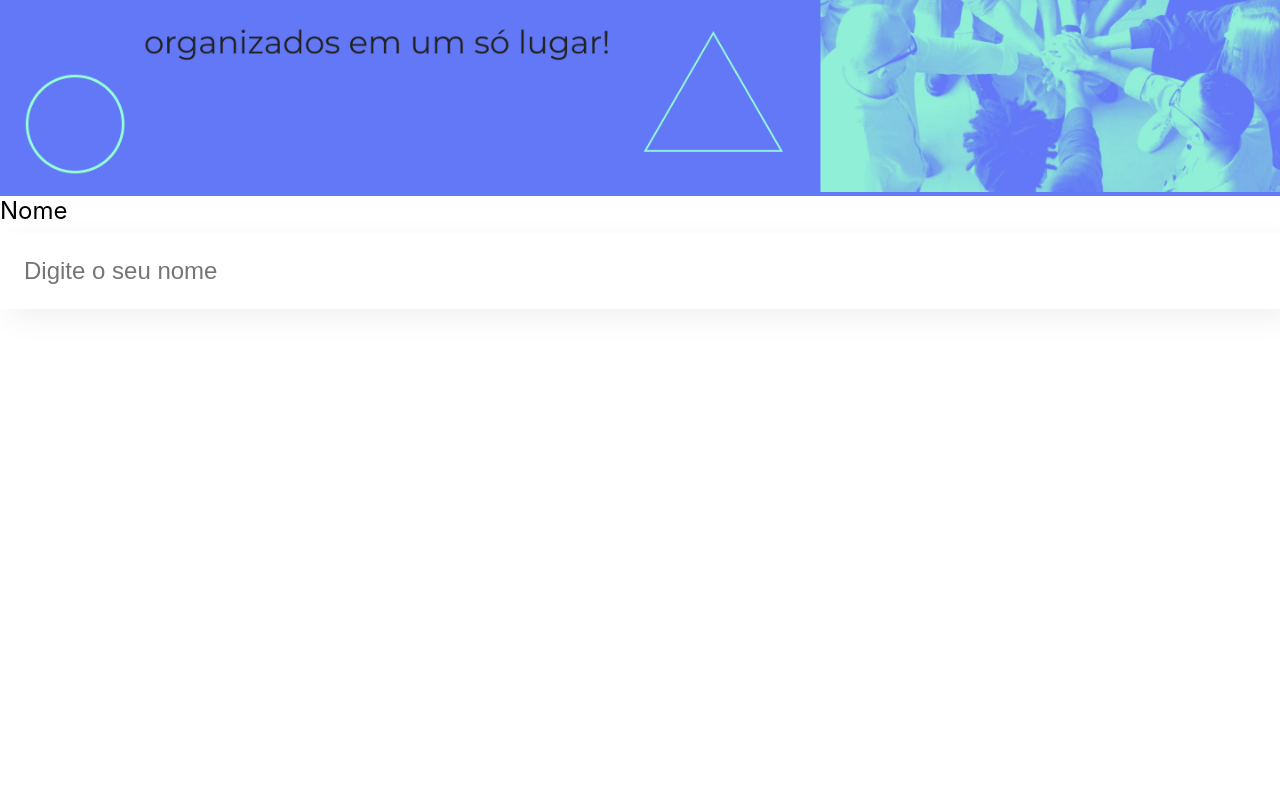
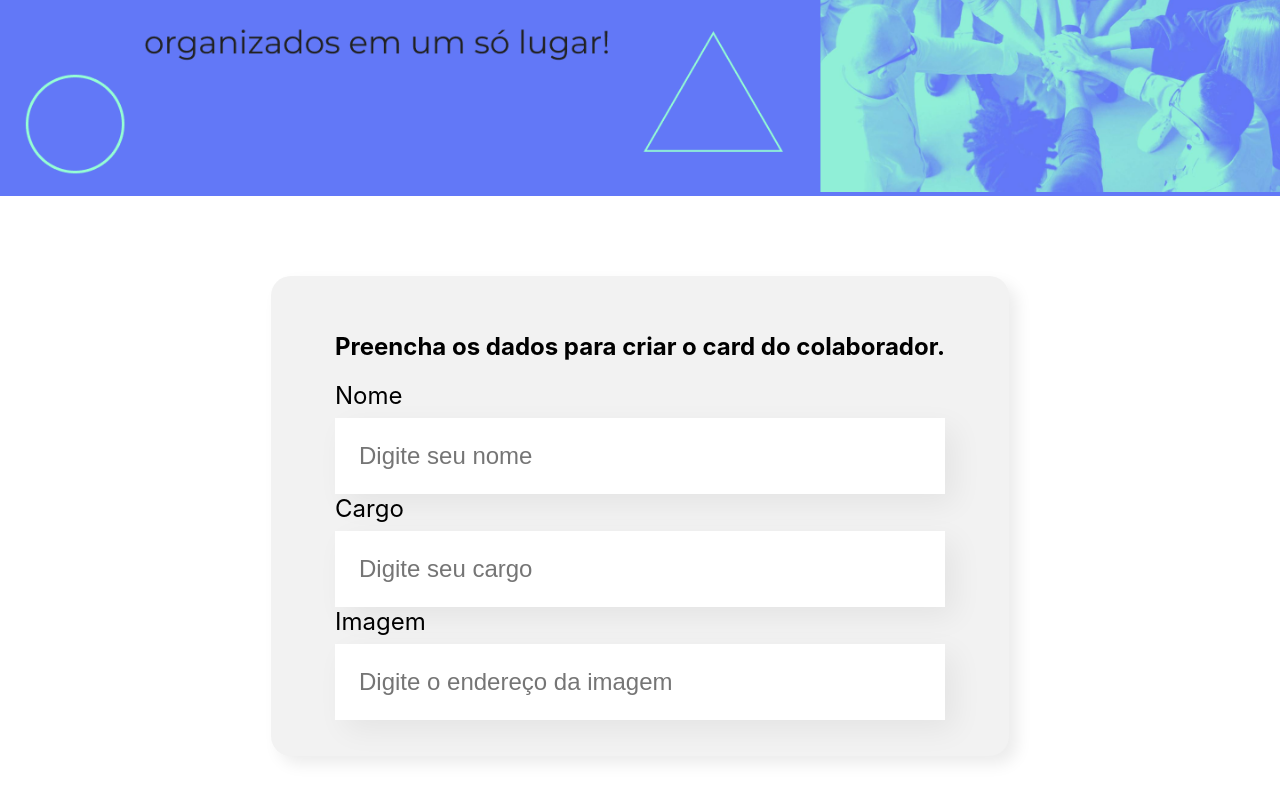
Before and after one commit to luknapoleao/organo, a React (Create React App) app: page / in a window 1280 px wide. Shown: the part 302-1102 px from the top of the page. Before the commit the page ends 800 px from the top, so only its background shows below. Built offline with nearby package versions, Linux system fonts and the light colour scheme.

Commit message:
Criei um componente com o pacote formulario e estilizei ele para ficar mais organizado e poder aplicar mais fácilmente a estilização com o css

```diff
--- a/src/App.js
+++ b/src/App.js
@@ -1,12 +1,11 @@
 import Banner from './componentes/Banner/Banner';
-import CampoTexto from './componentes/CampoTexto';
+import Formulario from './componentes/Formulario';
 
 function App() {
   return (
     <div className="App">
       <Banner />
-      <CampoTexto />
-
+      <Formulario />
     </div>
   );
 }
--- a/src/componentes/CampoTexto/index.js
+++ b/src/componentes/CampoTexto/index.js
@@ -1,10 +1,12 @@
 import './CampoTexto.css'
 
-const CampoTexto = () => {
+const CampoTexto = (props) => {
     return (
         <div className="campo-texto">
-            <label>Nome</label>
-            <input placeholder='Digite o seu nome' />
+            <label>
+                {props.label}
+            </label>
+            <input placeholder={props.placeholder} />
         </div>
     )
 }
--- /dev/null
+++ b/src/componentes/Formulario/Formulario.css
@@ -0,0 +1,13 @@
+.formulario {
+        display: flex;
+        justify-content: center;
+        margin: 80px 0;
+}
+
+.formulario form {
+    max-width: 80%;
+    background-color: #f2f2f2;
+    border-radius: 20px;
+    padding: 36px 64px;
+    box-shadow: 8px 8px 16px rgba(0,0,0, 0.08);
+}
--- /dev/null
+++ b/src/componentes/Formulario/index.js
@@ -0,0 +1,19 @@
+import CampoTexto from '../CampoTexto'
+import './Formulario.css'
+
+const Formulario = () => {
+    return (
+        <section className="formulario">
+            <form>
+            <h2>Preencha os dados para criar o card do colaborador.</h2>
+            <CampoTexto label="Nome" placeholder="Digite seu nome"/>
+            <CampoTexto label="Cargo" placeholder="Digite seu cargo" />
+            <CampoTexto label="Imagem" placeholder="Digite o endereço da imagem" />
+
+            </form>
+
+        </section>
+    )
+}
+
+export default Formulario
```
